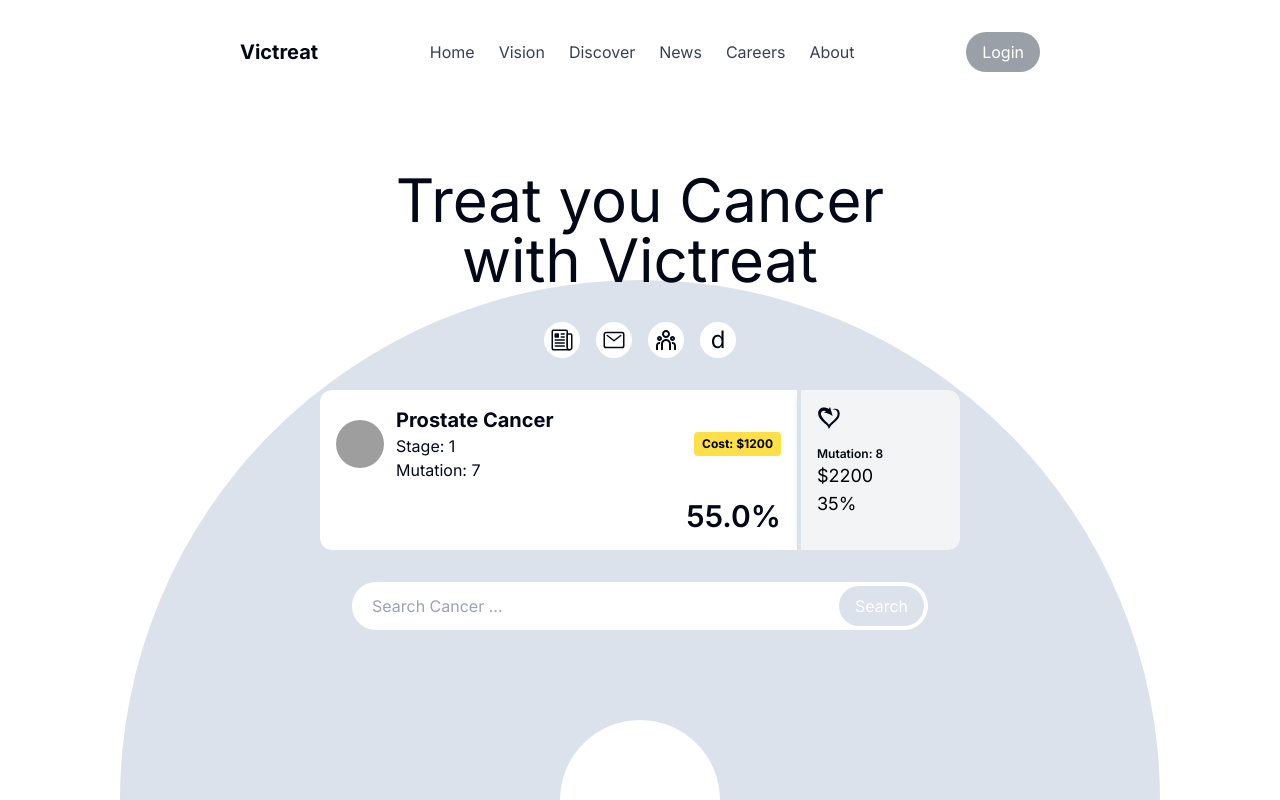
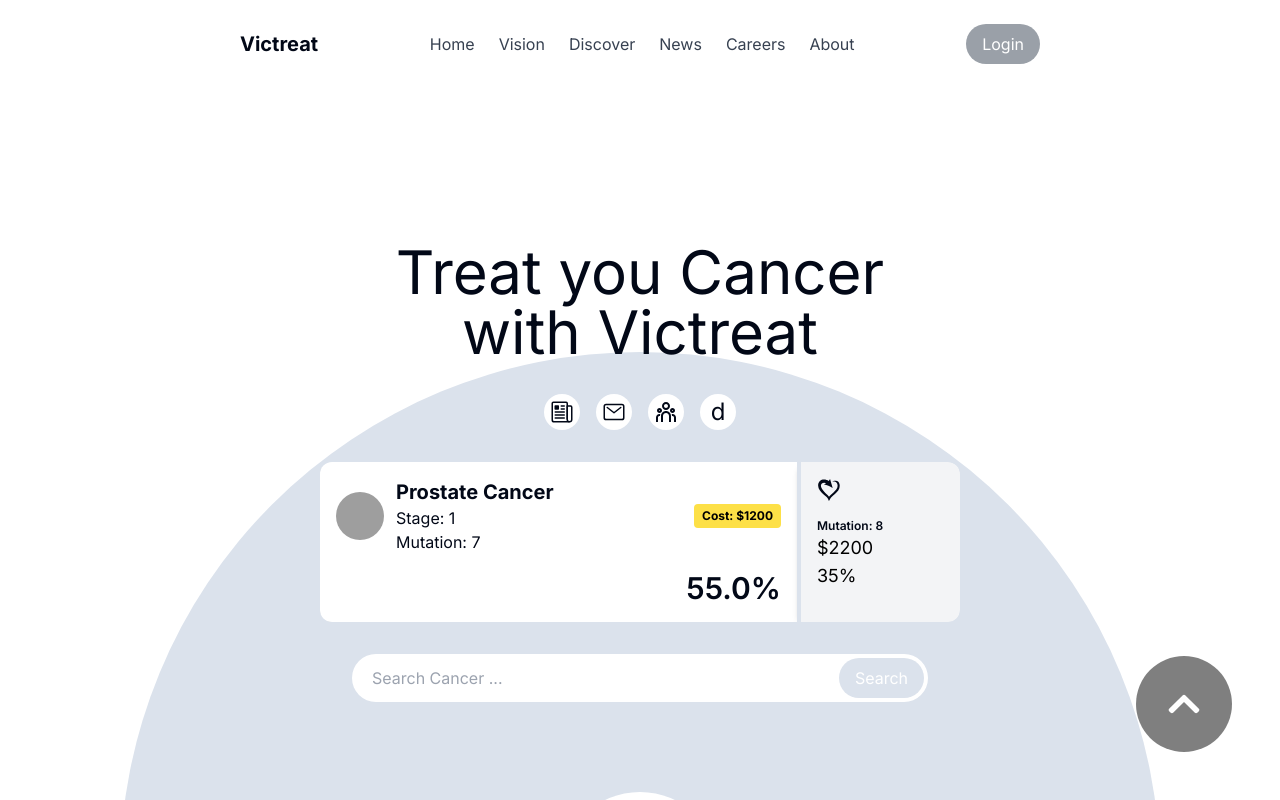
Before and after one commit to zaineli/victreat, a Next.js app: page / in a window 1280 px wide. Shown: the top 800 px of the page. Built offline with nearby package versions, Linux system fonts and the light colour scheme; grey boxes are pictures that could not be loaded.

Commit message:
added scroll button

```diff
--- a/app/page.tsx
+++ b/app/page.tsx
@@ -18,6 +18,7 @@ import Carousel from "@/components/custom/carousell";
 import { IoNewspaperOutline } from "react-icons/io5";
 import { IoMailOutline } from "react-icons/io5";
 import { RiTeamLine } from "react-icons/ri";
+import ScrollButton from "@/components/custom/scroll-button";
 
 
 
@@ -73,6 +74,7 @@ export default function Home() {
 
   return (
     <div className=" ">
+      <ScrollButton />
       <section className="relative">
 
         <section ref={ref} className="h-screen flex items-center flex-col justify-center gap-8">
--- a/components/custom/nav.tsx
+++ b/components/custom/nav.tsx
@@ -1,12 +1,12 @@
 import Link from 'next/link'
 import React from 'react'
 
-import { IoNewspaperOutline } from "react-icons/io5";
 
 
 function Nav() {
     return (
-        <nav className="bg-white  fixed top-2 w-[65%] min-w-max left-[50%] z-[100] translate-x-[-50%] rounded-full mx-auto mt-4 max-w-5xl px-4 py-2 flex gap-8 items-center justify-between">
+        <nav id="nav" className="bg-white  w-[65%] min-w-max mx-auto rounded-full mt-4 max-w-5xl px-4 py-2 flex gap-8 items-center justify-between">
+        {/* <nav className="bg-white fixed top-2 w-[65%] min-w-max left-[50%] z-[100] translate-x-[-50%] rounded-full mx-auto mt-4 max-w-5xl px-4 py-2 flex gap-8 items-center justify-between"> */}
         <div className="flex items-center">
           <span className="text-xl font-bold">Victreat</span>
         </div>
--- /dev/null
+++ b/components/custom/scroll-button.tsx
@@ -0,0 +1,37 @@
+import { FaChevronUp } from "react-icons/fa";
+import React, { useEffect, useState } from 'react'
+
+function ScrollButton() {
+    // get page scroll percent
+    const [percent, setPercent] = useState(0)
+
+    useEffect(() => {
+        function handler() {
+            const scroll = window.scrollY
+            const height = document.body.scrollHeight - window.innerHeight
+            const percent = scroll / height
+            setPercent(percent)
+        }
+        window.addEventListener('scroll', handler)
+        return () => {
+            window.removeEventListener('scroll', handler)
+        }
+    }, [])
+
+
+    console.log({ percent })
+
+    return (
+        <div
+            onClick={() => window.scrollTo({ top: 0, behavior: 'smooth' })}
+        className='fixed bottom-0 right-0 translate-x-[-50%] cursor-pointer opacity-50 hover:opacity-100 transition-opacity duration-300 translate-y-[-50%] bg-slate-500 w-24 h-24 rounded-full z-[100] p-1' style={{
+                background: `conic-gradient( #f00 ${percent * 100}%, #000 0)`
+            }}>
+            <span className='w-full h-full  bg-black rounded-full flex pointer-events-none justify-center items-center'>
+                <FaChevronUp className='text-white text-4xl pointer-events-none' />
+            </span>
+        </div>
+    )
+}
+
+export default ScrollButton
```
